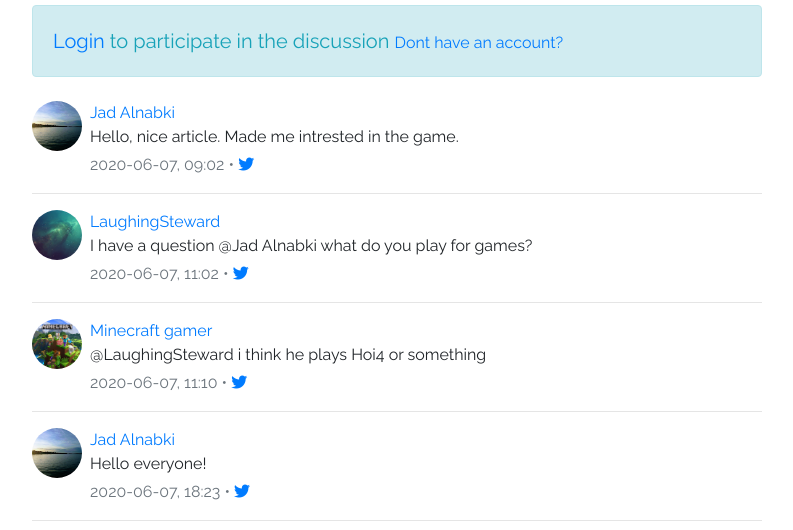
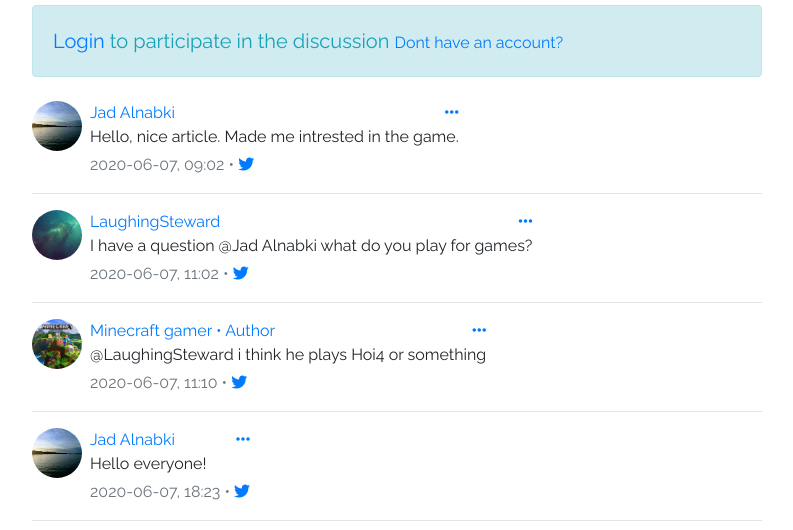
Before and after one commit to theXtroyer1221/Cloud-buffer, a Flask app: page /post/2401 in a window 1280 px wide. Shown: the part 2614-3144 px from the top of the page, without its empty margins (148-941 px from the left). Run offline with Flask 2, Linux system fonts and the light colour scheme; data comes from the database, SQL or seed files in the repository; both versions use the stored data as it was after the commit; some libraries are stand-ins or nearby versions.

Commit message:
added the buttons for editing and deleting the comments

```diff
--- a/cloudBuffer/templates/post.html
+++ b/cloudBuffer/templates/post.html
@@ -137,20 +137,25 @@
             <div class="d-block">
               {% if post.comments|length > 0 %} {% for comment in post.comments %} {% if current_user.is_authenticated and "@{}".format(current_user.username.replace(" ", "_")) in comment.content %}
               <div class="d-flex w-100" style="background: #ffff1780;">
-                <img src="{{ url_for('static', filename='profile_pics/' + comment.author.image_file) }}" alt="User image" class="mr-2 navbar-image" width="50px" height="50px" />
+                <a href="{{url_for('user', username=comment.author.username)}}"><img src="{{ url_for('static', filename='profile_pics/' + comment.author.image_file) }}" alt="User image" class="mr-2 navbar-image" width="50px" height="50px" /></a>
                 <div>
-                  <a href="{{url_for('user', username=comment.author.username)}}">{{comment.author.username}}</a>
+                  {% if comment.author == post.author %}
+                  <a href="{{url_for('user', username=comment.author.username)}}">{{comment.author.username}}</a> • Author {% else %} {% if current_user == comment.author%} <a href="{{url_for('user', username=comment.author.username)}}">{{comment.author.username}}</a> • You {% else %} <a href="{{url_for('user', username=comment.author.username)}}">{{comment.author.username}}</a>{% endif %} {% endif %}
                   <p class="mb-1">{{comment.content}}</p>
                   <span class="text-secondary"
-                    >{{comment.timestamp.strftime('%Y-%m-%d, %H:%M')}} • <a href='https://twitter.com/intent/tweet?text="{{comment.content}}" - {{comment.author.username}}&url={{request.url}}'><i class="fa fa-twitter" aria-hidden="true"></i> Tweet</a></span
-                  >
+                    >{{comment.timestamp.strftime('%Y-%m-%d, %H:%M')}} • <a href='https://twitter.com/intent/tweet?text="{{comment.content}}" - {{comment.author.username}}&url={{request.url}}'><i class="fa fa-twitter" aria-hidden="true"></i></a
+                  ></span>
                 </div>
               </div>
               {% else %}
               <div class="d-flex w-100">
-                <img src="{{ url_for('static', filename='profile_pics/' + comment.author.image_file) }}" alt="User image" class="mr-2 navbar-image" width="50px" height="50px" />
+                <a href="{{url_for('user', username=comment.author.username)}}"><img src="{{ url_for('static', filename='profile_pics/' + comment.author.image_file) }}" alt="User image" class="mr-2 navbar-image" width="50px" height="50px" /></a>
                 <div>
-                  <a href="{{url_for('user', username=comment.author.username)}}">{{comment.author.username}}</a>
+                  <div class="justify-content-between d-flex">
+                    {% if comment.author == post.author %}
+                    <a href="{{url_for('user', username=comment.author.username)}}">{{comment.author.username}} • Author</a> {% else %} {% if current_user == comment.author%} <a href="{{url_for('user', username=comment.author.username)}}">{{comment.author.username}} • You</a> {% else %} <a href="{{url_for('user', username=comment.author.username)}}">{{comment.author.username}}</a>{% endif %} {% endif %}
+                    <a href="#"><i class="fas fa-ellipsis-h"></i></a>
+                  </div>
                   <p class="mb-1">{{comment.content}}</p>
                   <span class="text-secondary"
                     >{{comment.timestamp.strftime('%Y-%m-%d, %H:%M')}} • <a href='https://twitter.com/intent/tweet?text="{{comment.content}}" - {{comment.author.username}}&url={{request.url}}'><i class="fa fa-twitter" aria-hidden="true"></i></a
```
Also changed, not shown: cloudBuffer/site.db.
